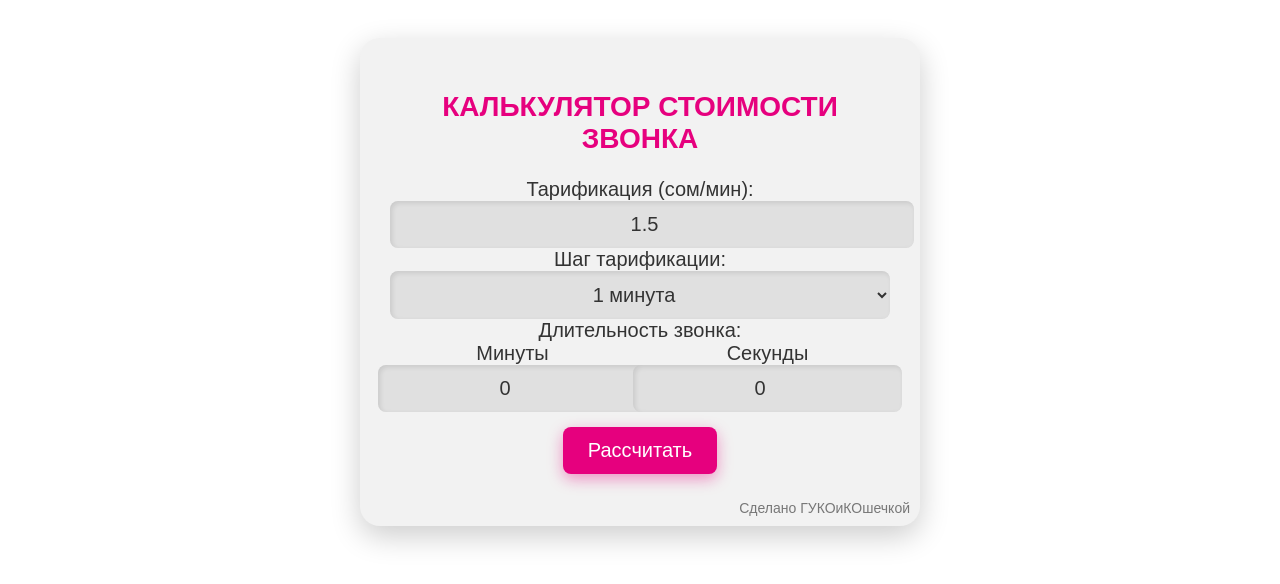
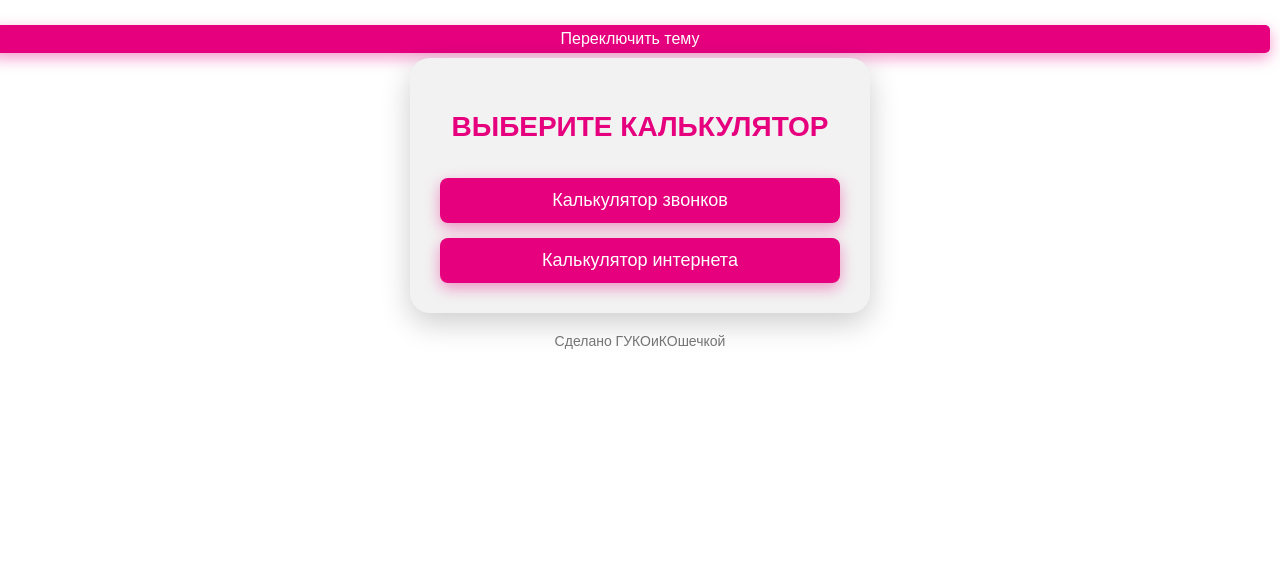
Before and after one commit to TamerCOD/GUKO_Kalkul, a plain HTML site: page index.html in a window 1280 px wide. Drawn offline with Linux system fonts and the light colour scheme; a web font is replaced by a local one.

Commit message:
Update index.html

```diff
--- a/index.html
+++ b/index.html
@@ -2,8 +2,8 @@
 <html lang="ru">
 <head>
     <meta charset="UTF-8">
-    <meta name="viewport" content="width=device-width, initial-scale=1.2">
-    <title>Калькулятор стоимости звонка</title>
+    <meta name="viewport" content="width=device-width, initial-scale=1">
+    <title>Калькулятор связи</title>
     <style>
         @import url('https://fonts.cdnfonts.com/css/gost-type-a');
         body {
@@ -12,10 +12,12 @@
             font-family: 'GOST Type A', sans-serif;
             text-align: center;
             padding: 30px;
+            transition: background 0.3s, color 0.3s;
         }
         .container {
-            max-width: 500px;
-            margin: auto;
+            max-width: 90%;
+            width: 400px;
+            margin: 20px auto;
             padding: 30px;
             background: #f2f2f2;
             border-radius: 20px;
@@ -26,24 +28,17 @@
             font-size: 28px;
             text-transform: uppercase;
             color: #e6007e;
+            margin-bottom: 20px;
         }
-        label, input, select {
-            font-size: 20px;
+        label {
+            display: block;
+            font-size: 18px;
             color: #333;
-        }
-        .input-group {
-            display: flex;
-            justify-content: space-between;
-            gap: 10px;
-        }
-        .input-group div {
-            display: flex;
-            flex-direction: column;
-            align-items: center;
-            width: 100%;
+            margin-bottom: 5px;
+            text-align: left;
         }
         input, select {
-            padding: 12px;
+            padding: 10px;
             background: #e0e0e0;
             border: none;
             border-radius: 8px;
@@ -51,86 +46,132 @@
             text-align: center;
             box-shadow: inset 2px 2px 5px rgba(0, 0, 0, 0.1);
             width: 100%;
+            margin-bottom: 15px;
         }
         button {
             background: #e6007e;
             color: #fff;
             border: none;
-            padding: 12px 25px;
-            font-size: 20px;
+            padding: 12px 20px;
+            font-size: 18px;
             border-radius: 8px;
             cursor: pointer;
             margin-top: 15px;
             transition: 0.3s;
             box-shadow: 0px 5px 15px rgba(230, 0, 126, 0.4);
+            width: 100%;
         }
         button:hover {
             background: #ff1493;
         }
-        #result, #formula {
-            margin-top: 20px;
-            font-size: 22px;
-            color: #e6007e;
+        .theme-toggle {
+            position: absolute;
+            top: 10px;
+            right: 10px;
+            cursor: pointer;
+            font-size: 16px;
+            background: #e6007e;
+            color: #fff;
+            padding: 5px 10px;
+            border-radius: 5px;
+            transition: 0.3s;
+        }
+        .dark-mode {
+            background-color: #222;
+            color: #fff;
+        }
+        .dark-mode .container {
+            background: #333;
         }
         .footer {
-            position: absolute;
-            bottom: 10px;
-            right: 10px;
             font-size: 14px;
             color: #777;
+            margin-top: 20px;
         }
     </style>
     <script>
         function calculateCost() {
             let rate = parseFloat(document.getElementById("rate").value);
             let step = parseInt(document.getElementById("step").value);
-            let minutes = parseInt(document.getElementById("minutes").value);
-            let seconds = parseInt(document.getElementById("seconds").value);
+            let minutes = parseInt(document.getElementById("minutes").value) || 0;
+            let seconds = parseInt(document.getElementById("seconds").value) || 0;
 
             let totalSeconds = minutes * 60 + seconds;
             let roundedSeconds = Math.ceil(totalSeconds / step) * step;
             let cost = (roundedSeconds / 60) * rate;
 
-            document.getElementById("result").innerHTML = `Итоговая стоимость: ${cost.toFixed(2)} сом.`;
-            document.getElementById("formula").innerHTML = `Формула расчета:<br>
-                1. Общее время звонка: ${minutes} мин * 60 + ${seconds} сек = ${totalSeconds} сек.<br>
-                2. Округление по шагу тарификации: ${totalSeconds} сек → ${roundedSeconds} сек.<br>
-                3. Перевод в минуты: ${roundedSeconds} сек / 60 = ${(roundedSeconds / 60).toFixed(2)} мин.<br>
-                4. Умножение на тариф: ${(roundedSeconds / 60).toFixed(2)} мин * ${rate} сом/мин = ${cost.toFixed(2)} сом.`;
+            document.getElementById("result-call").innerHTML = `
+                <b>Расчет:</b><br>
+                Общее время: ${totalSeconds} сек<br>
+                Округленное время: ${roundedSeconds} сек<br>
+                Итоговая стоимость: ${cost.toFixed(2)} сом.
+            `;
+        }
+
+        function calculateInternetCost() {
+            let rate = parseFloat(document.getElementById("rate-internet").value);
+            let step = parseInt(document.getElementById("step-internet").value);
+            let mb = parseInt(document.getElementById("mb").value) || 0;
+            let kb = parseInt(document.getElementById("kb").value) || 0;
+
+            let totalKB = mb * 1024 + kb;
+            let roundedKB = Math.ceil(totalKB / step) * step;
+            let cost = (roundedKB / 1024) * rate;
+
+            document.getElementById("result-internet").innerHTML = `
+                <b>Расчет:</b><br>
+                Объем данных: ${totalKB} КБ<br>
+                Округленный объем: ${roundedKB} КБ<br>
+                Итоговая стоимость: ${cost.toFixed(2)} сом.
+            `;
         }
     </script>
 </head>
 <body>
-    <div class="container">
-        <h2>Калькулятор стоимости звонка</h2>
-        <label>Тарификация (сом/мин): </label>
+    <button class="theme-toggle" onclick="document.body.classList.toggle('dark-mode')">Переключить тему</button>
+    <div id="menu" class="container">
+        <h2>Выберите калькулятор</h2>
+        <button onclick="document.getElementById('menu').style.display = 'none'; document.getElementById('call-calc').style.display = 'block';">Калькулятор звонков</button>
+        <button onclick="document.getElementById('menu').style.display = 'none'; document.getElementById('internet-calc').style.display = 'block';">Калькулятор интернета</button>
+    </div>
+
+    <div id="call-calc" class="container" style="display: none;">
+        <h2>Калькулятор звонков</h2>
+        <label for="rate">Тариф (сом/мин)</label>
         <input type="number" id="rate" step="0.01" value="1.5">
+        <label for="step">Шаг тарификации</label>
+        <select id="step">
+            <option value="60">1 мин</option>
+            <option value="10">10 сек</option>
+            <option value="1">1 сек</option>
+        </select>
+        <label for="minutes">Минуты</label>
+        <input type="number" id="minutes" value="0">
+        <label for="seconds">Секунды</label>
+        <input type="number" id="seconds" value="0">
+        <button onclick="calculateCost()">Рассчитать</button>
+        <p id="result-call"></p>
+        <button onclick="location.reload()">Назад</button>
+    </div>
 
-        <label>Шаг тарификации: </label>
-        <select id="step">
-            <option value="60">1 минута</option>
-            <option value="10">10 секунд</option>
-            <option value="1">1 секунда</option>
+    <div id="internet-calc" class="container" style="display: none;">
+        <h2>Калькулятор интернета</h2>
+        <label for="rate-internet">Тариф (сом/МБ)</label>
+        <input type="number" id="rate-internet" step="0.01" value="1.5">
+        <label for="step-internet">Шаг тарификации</label>
+        <select id="step-internet">
+            <option value="1024">1 МБ</option>
+            <option value="100">100 КБ</option>
+            <option value="1">1 КБ</option>
         </select>
-
-        <label>Длительность звонка:</label>
-        <div class="input-group">
-            <div>
-                <label for="minutes">Минуты</label>
-                <input type="number" id="minutes" value="0" min="0" placeholder="0">
-            </div>
-            <div>
-                <label for="seconds">Секунды</label>
-                <input type="number" id="seconds" value="0" min="0" max="59" placeholder="0">
-            </div>
-        </div>
-
-        <button onclick="calculateCost()">Рассчитать</button>
-
-        <h3 id="result"></h3>
-        <p id="formula"></p>
-
-        <div class="footer">Сделано ГУКОиКОшечкой</div>
+        <label for="mb">Мегабайты</label>
+        <input type="number" id="mb" value="0">
+        <label for="kb">Килобайты</label>
+        <input type="number" id="kb" value="0">
+        <button onclick="calculateInternetCost()">Рассчитать</button>
+        <p id="result-internet"></p>
+        <button onclick="location.reload()">Назад</button>
     </div>
+    <div class="footer">Сделано ГУКОиКОшечкой</div>
 </body>
 </html>
```
